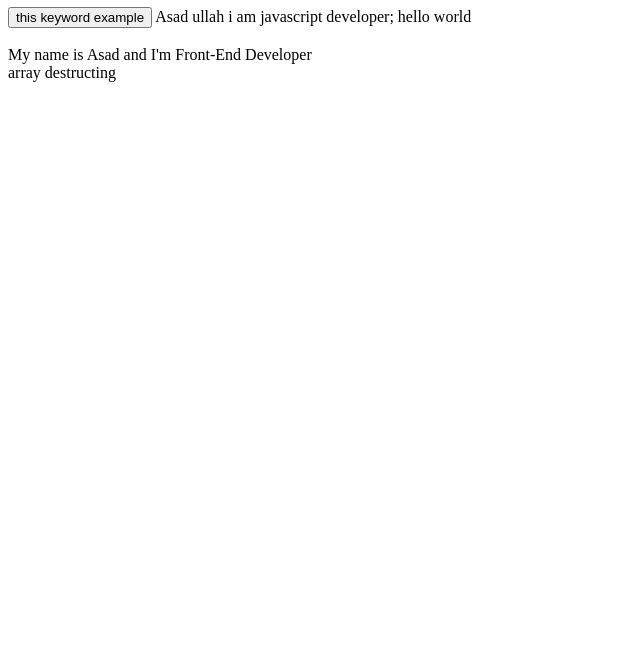
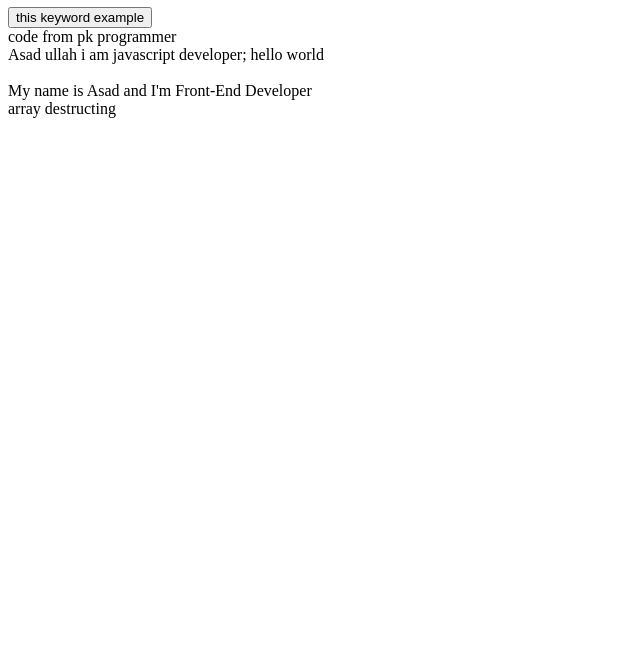
Before and after one commit to pkprogrammer2001/javascript-notes-in-urdu-and-english, a plain HTML site: page index.html in a window 1280 px wide. Shown: the part 140-800 px from the top of the page, without its empty margins (0-640 px from the left). Drawn offline with Linux system fonts and the light colour scheme; no server answers.

Commit message:
code from pk programmer

```diff
--- a/index.html
+++ b/index.html
@@ -10,7 +10,7 @@
     <h3>i am full stack developer</h3>
     <h1>new branch</h1>
     <button>this keyword example</button>
-
+    <footer>code from pk programmer</footer>
     <script src="./script.js"></script>
   </body>
 </html>
```
